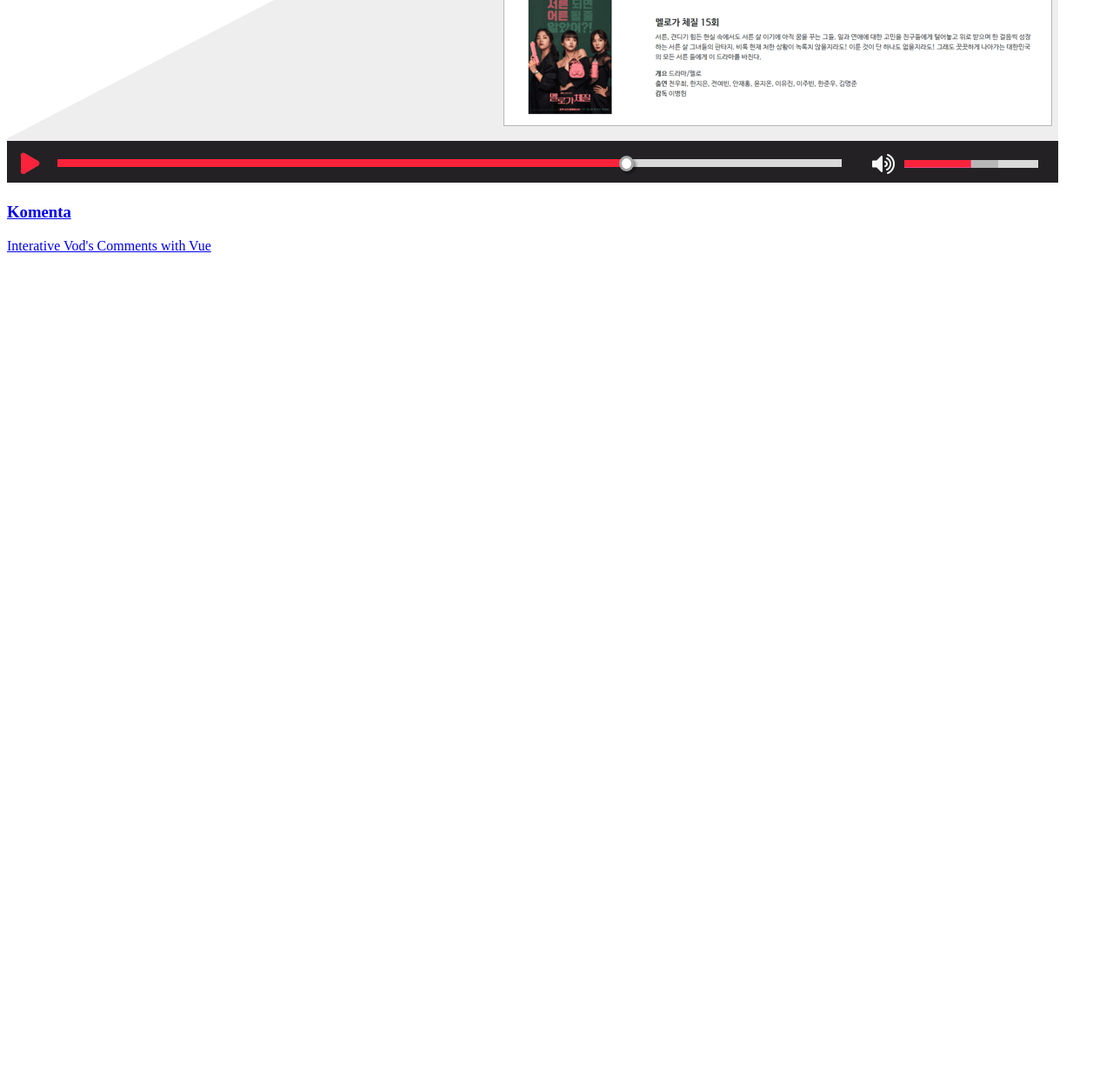
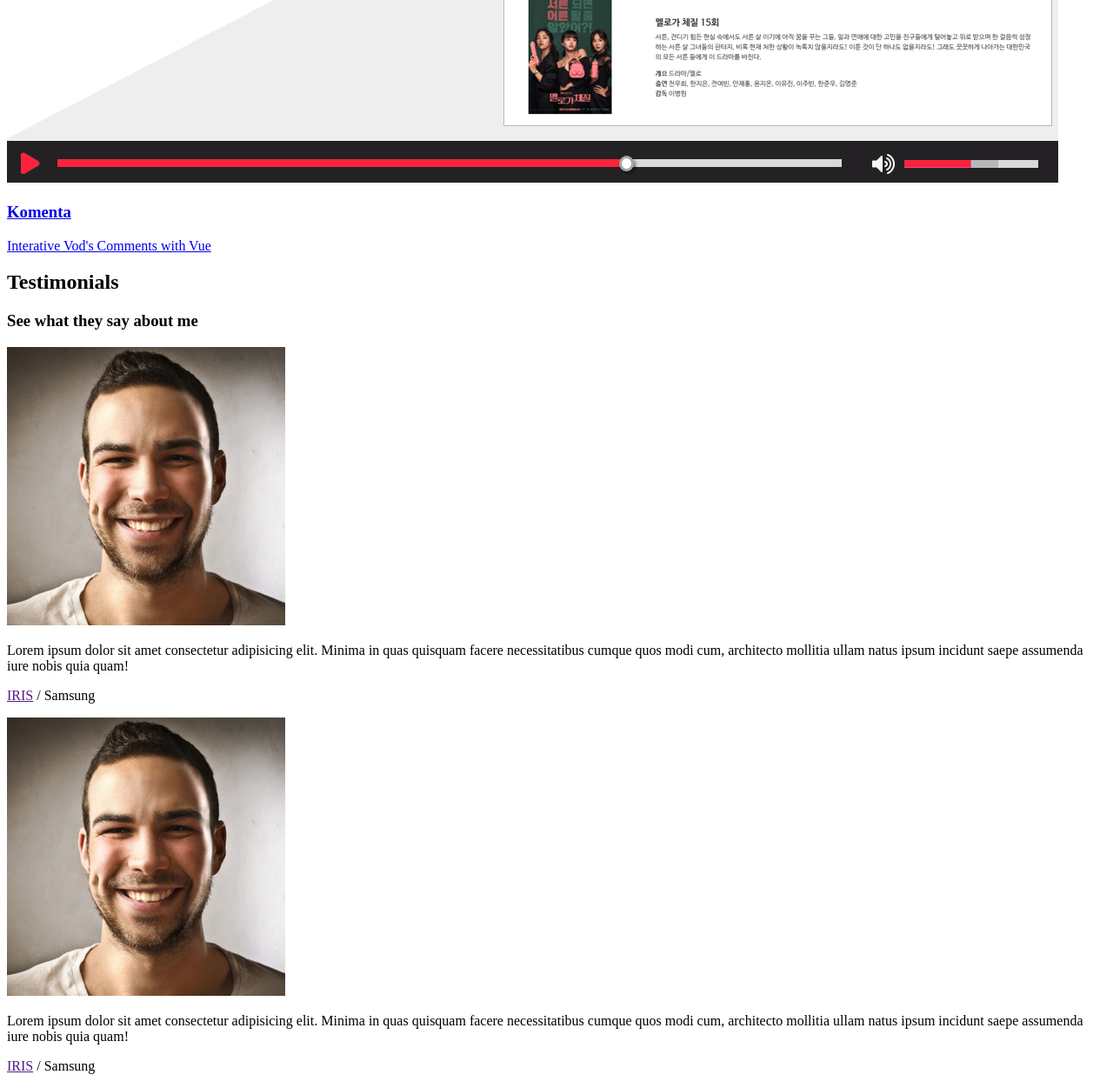
Before and after one commit to irissooa/irissooa, a plain HTML site: page portfolio/index.html in a window 1280 px wide. Shown: the part 3397-4648 px from the top of the page at 87% size. Before the commit the page ends 3697 px from the top, so only its background shows below. Drawn offline with Linux system fonts and the light colour scheme.

Commit message:
HTML:Testimonials

```diff
--- a/portfolio/index.html
+++ b/portfolio/index.html
@@ -200,7 +200,27 @@
     </div>
   </section>
   <!-- Testimonials -->
-  <section id="testmonials"></section>
+  <section id="testmonials">
+    <h1>Testimonials</h1>
+    <h3>See what they say about me</h3>
+    <div class="testimonials">
+      <div class="testimonial">
+        <img src="imgs/testimonials/people1.jpg" alt="People" class="testimonial__avatar">
+        <div class="testimonial__speech-bubble">
+          <p>Lorem ipsum dolor sit amet consectetur adipisicing elit. Minima in quas quisquam facere necessitatibus cumque quos modi cum, architecto mollitia ullam natus ipsum incidunt saepe assumenda iure nobis quia quam!</p>
+          <p class="name"><a href="">IRIS</a> / Samsung</p>
+        </div>
+      </div>
+      <div class="testimonial">
+        <img src="imgs/testimonials/people1.jpg" alt="People" class="testimonial__avatar">
+        <div class="testimonial__speech-bubble">
+          <p>Lorem ipsum dolor sit amet consectetur adipisicing elit. Minima in quas quisquam facere necessitatibus cumque
+            quos modi cum, architecto mollitia ullam natus ipsum incidunt saepe assumenda iure nobis quia quam!</p>
+          <p class="name"><a href="">IRIS</a> / Samsung</p>
+        </div>
+      </div>
+    </div>
+  </section>
   <!-- Contact -->
   <section id="contact"></section>
 </body>
```
Also changed, not shown: portfolio/imgs/testimonials/people1.jpg (added).
